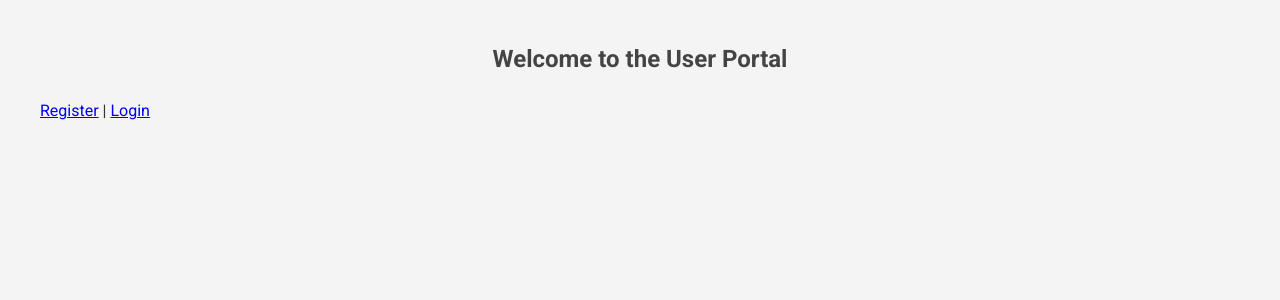
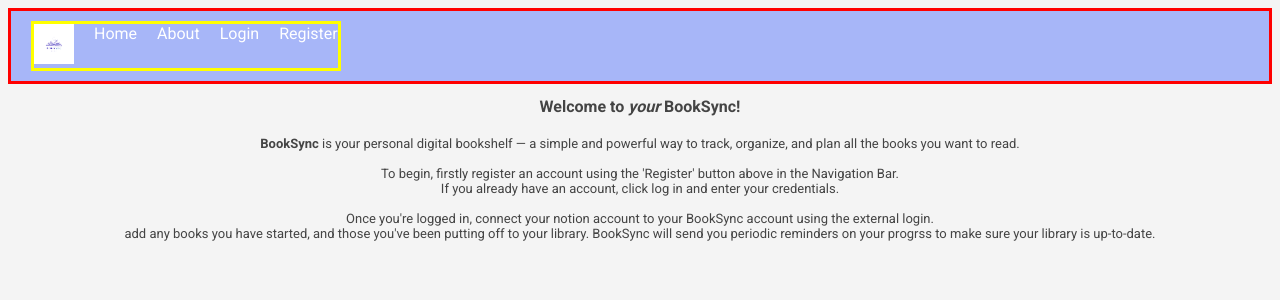
Before and after one commit to dellygzz/project3SEO, a Flask app: page / in a window 1280 px wide. Shown: the top 300 px of the page. Run offline with Flask 3, Linux system fonts and the light colour scheme.

Commit message:
updated navbaar css

```diff
--- a/static/style.css
+++ b/static/style.css
@@ -1,19 +1,10 @@
 /* Import Google Font */
 @import url('https://fonts.googleapis.com/css2?family=Roboto:wght@400;700&display=swap');
-
-/* Global Reset and Base Styling */
-* {
-  margin: 0;
-  padding: 0;
-  box-sizing: border-box;
-}
 
 body {
   font-family: 'Roboto', sans-serif;
   background-color: #f4f4f4;
   color: #333;
-  line-height: 1.6;
-  padding: 40px;
 }
 
 /* Container */
@@ -27,11 +18,25 @@ body {
 }
 
 /* Headings */
-h1, h2 {
+h1{text-align: center;
+color: #444;
+font-size: large;
+}
+
+
+h2 {
   text-align: center;
   color: #444;
   margin-bottom: 20px;
+  font-size:medium
+
 }
+
+p{text-align: center;
+color: #444;
+font-size: small;
+}
+
 
 /* Forms */
 form {
@@ -42,15 +47,13 @@ form {
 input[type="text"],
 input[type="email"],
 input[type="password"],
+
 button {
   padding: 10px;
   margin-bottom: 15px;
   border: 1px solid #ccc;
   border-radius: 5px;
   font-size: 1rem;
-}
-
-button {
   background-color: #007bff;
   color: white;
   border: none;
@@ -62,10 +65,41 @@ button:hover {
   background-color: #0056b3;
 }
 
-.alert {
-  padding: 10px;
-  margin-bottom: 20px;
-  background-color: #f44336;
+
+/*navbar*/
+
+.navbar {
+  border: 3px solid red; /*testing*/
+  display: flex;
+  justify-content: space-between;
+  align-items: center;
+  background-color: hwb(229 0% 0% / 0.318);
+  padding: 10px 20px;
   color: white;
-  border-radius: 5px;
 }
+
+.nav-links {
+  border: 3px solid yellow; /*testing*/
+  list-style: none;
+  display: flex;
+  gap: 20px;
+  margin: 0;
+  padding: 0;
+}
+
+
+
+
+.nav-links a {
+  color: white;
+  font-weight: 500;
+  text-decoration: none;
+}
+
+.nav-links a:hover {
+  color: #e0e0e0;
+}
+.navbar-logo {
+  height: 40px;
+  width: auto;
+}
--- a/templates/index.html
+++ b/templates/index.html
@@ -1,16 +1,40 @@
 <!DOCTYPE html>
 <html>
 <head>
+  <title>Home</title>
+  <link rel="stylesheet" href="/static/style.css">
+</head>
+<body>
+
+  <nav class="navbar">
+
+    <ul class="nav-links">
+      <div class="navbar-brand">
+        <img src="images/books.png" alt="Company Logo" class="navbar-logo">
+      </div>
+      <li><a href="/">Home</a></li>
+      <li><a href="/about">About</a></li>
+      <li><a href="/login">Login</a></li>
+      <li><a href="/register">Register</a></li>
+    </ul>
+  </nav>
+
+  <h2>Welcome to <i>your</i> BookSync!</h2>
+  <p><b>BookSync</b> is your personal digital bookshelf — a simple and powerful way to track,
+    organize, and plan all the books you want to read. <br>
+<br>
+  To begin, firstly register an account using the 'Register' button above in the Navigation Bar.<br>
+  If you already have an account, click log in and enter your credentials.
+<br><br>
+  Once you're logged in, connect your notion account to your BookSync account using the external login.
+
+<br> add any books you have started, and those you've been putting off to your library.
+BookSync will send you periodic reminders on your progrss to make sure your library is up-to-date.
 
 
-  <title>Home</title>
-
-  <link rel="stylesheet" href="{{ url_for('static', filename='style.css') }}">
+  </p>
 
 
-</head>
-<body>
-  <h2>Welcome to the User Portal</h2>
-  <p><a href="/register">Register</a> | <a href="/login">Login</a></p>
+
 </body>
 </html>
```
Also changed, not shown: images/books.png (added).
